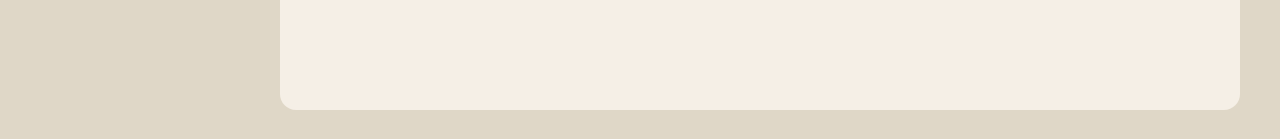
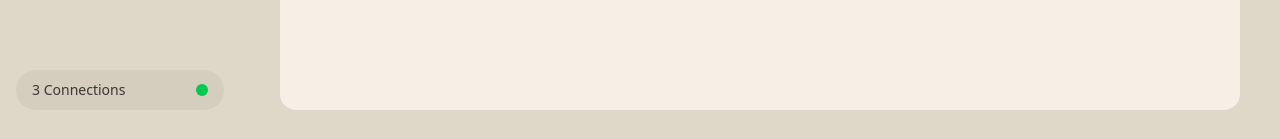
Before and after one commit to realtimml/sbhacks, a React (Vite) app in the folder frontend/: page / in a window 1280 px wide. Shown: the part 658-797 px from the top of the page. Built offline with nearby package versions, Linux system fonts and the light colour scheme.

Commit message:
Finish sidebar

```diff
--- a/frontend/src/App.tsx
+++ b/frontend/src/App.tsx
@@ -5,8 +5,12 @@ import Logo from './components/logo'
 import ChatButton from './components/chatbutton'
 import TaskButton from './components/taskbutton'
 import QuickLinks from './components/quicklinks'
+import ConnectionStatus from './components/connectionstatus'
 
 function Layout() {
+  // This would come from your app state/context in a real app
+  const connectedCount = 3;
+
   return (
     <div className="flex min-h-screen w-full">
       <aside className="w-60 min-w-60 bg-sidebar flex flex-col p-4">
@@ -18,6 +22,9 @@ function Layout() {
         </div>
         <div className="w-full h-px bg-[#C5BDAD] my-3" />
         <QuickLinks />
+        {/* Spacer to push connection status to bottom */}
+        <div className="flex-1" />
+        <ConnectionStatus connectedCount={connectedCount} />
       </aside>
       <main className="flex-1 bg-main-bg flex flex-col px-10 py-8">
         <div className="flex-1 bg-[#F5EFE6] rounded-2xl flex flex-col overflow-hidden">
--- /dev/null
+++ b/frontend/src/components/connectionstatus.tsx
@@ -0,0 +1,26 @@
+interface ConnectionStatusProps {
+  connectedCount: number;
+  totalCount?: number;
+}
+
+export default function ConnectionStatus({
+  connectedCount,
+  totalCount = 3
+}: ConnectionStatusProps) {
+  const isFullyConnected = connectedCount >= totalCount;
+
+  return (
+    <div className="flex items-center justify-between w-full h-10 px-4 bg-[#D5CDBD] rounded-full cursor-pointer transition-all duration-200 hover:bg-[#CAC2B2] mb-4">
+      {/* Connection text */}
+      <span className="text-[#393939] text-sm font-regular">
+        {connectedCount} Connection{connectedCount !== 1 ? 's' : ''}
+      </span>
+      {/* Status indicator dot */}
+      <div
+        className={`w-3 h-3 rounded-full shrink-0 ${
+          isFullyConnected ? 'bg-green-500' : 'bg-red-500'
+        }`}
+      />
+    </div>
+  )
+}
```
